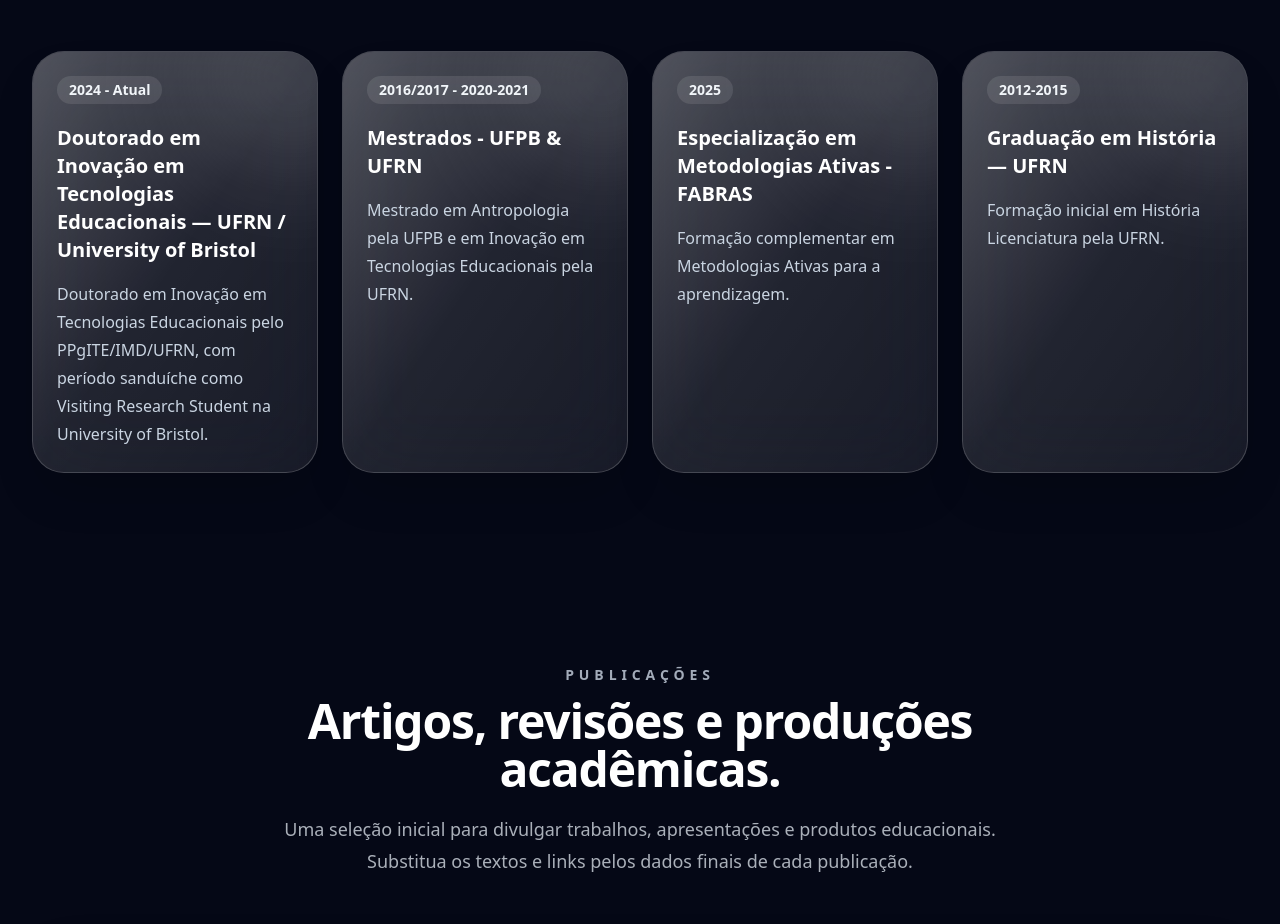
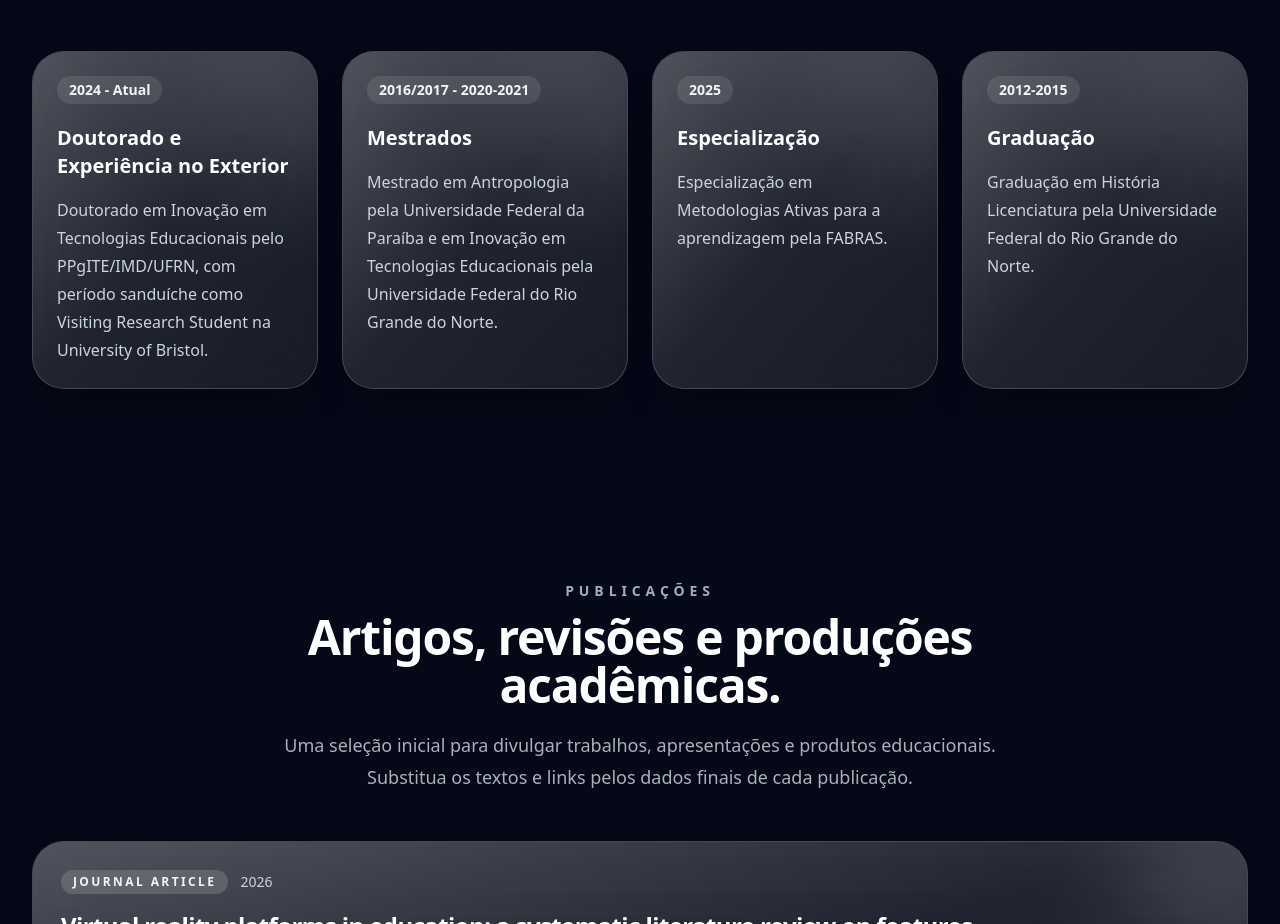
Before and after one commit to luscavle/meu-site, a React (Vite) app in the folder lucasvale-site-vercel-final/: page / in a window 1280 px wide. Shown: the part 3029-3953 px from the top of the page. Built offline with nearby package versions, Linux system fonts and the light colour scheme.

Commit message:
Update content.js

```diff
--- a/lucasvale-site-vercel-final/src/data/content.js
+++ b/lucasvale-site-vercel-final/src/data/content.js
@@ -94,23 +94,23 @@
 export const timeline = [
   {
     period: "2024 - Atual",
-    title: "Doutorado em Inovação em Tecnologias Educacionais — UFRN / University of Bristol",
+    title: "Doutorado e Experiência no Exterior",
     text: "Doutorado em Inovação em Tecnologias Educacionais pelo PPgITE/IMD/UFRN, com período sanduíche como Visiting Research Student na University of Bristol.",
   },
   {
     period: "2016/2017 - 2020-2021",
-    title: "Mestrados - UFPB & UFRN ",
-    text: "Mestrado em Antropologia pela UFPB e em Inovação em Tecnologias Educacionais pela UFRN.",
+    title: "Mestrados",
+    text: "Mestrado em Antropologia pela Universidade Federal da Paraíba e em Inovação em Tecnologias Educacionais pela Universidade Federal do Rio Grande do Norte.",
   },
   {
     period: "2025",
-    title: "Especialização em Metodologias Ativas - FABRAS",
-    text: "Formação complementar em Metodologias Ativas para a aprendizagem.",
+    title: "Especialização",
+    text: "Especialização em Metodologias Ativas para a aprendizagem pela FABRAS.",
   },
   {
     period: "2012-2015",
-    title: "Graduação em História — UFRN",
-    text: "Formação inicial em História Licenciatura pela UFRN.",
+    title: "Graduação",
+    text: "Graduação em História Licenciatura pela Universidade Federal do Rio Grande do Norte.",
   },
 ];
 
```
